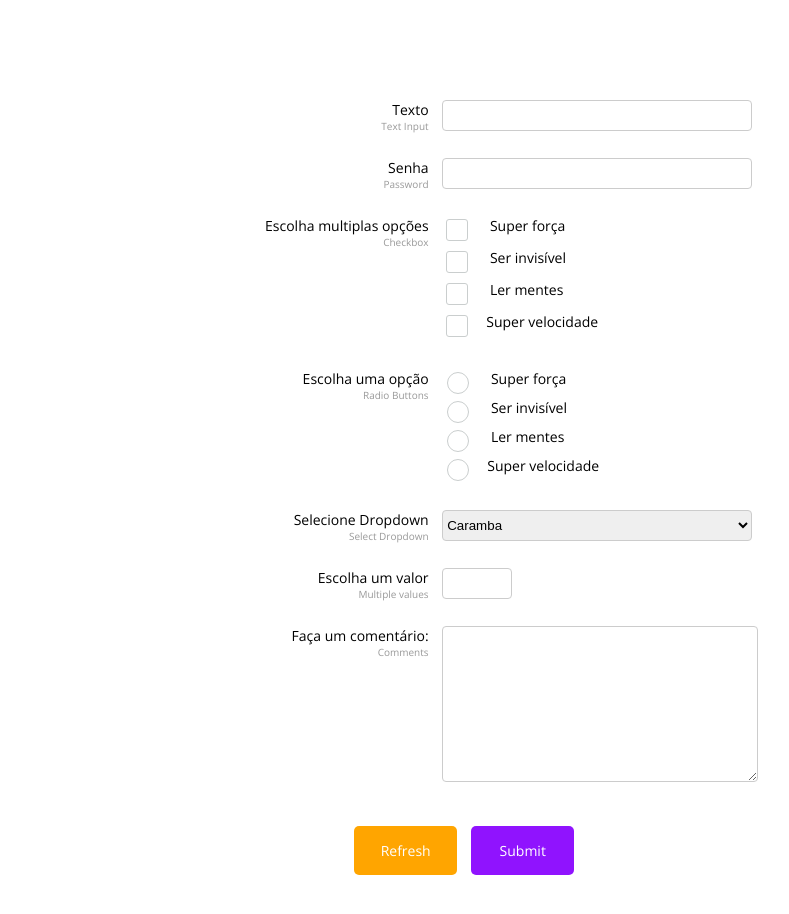
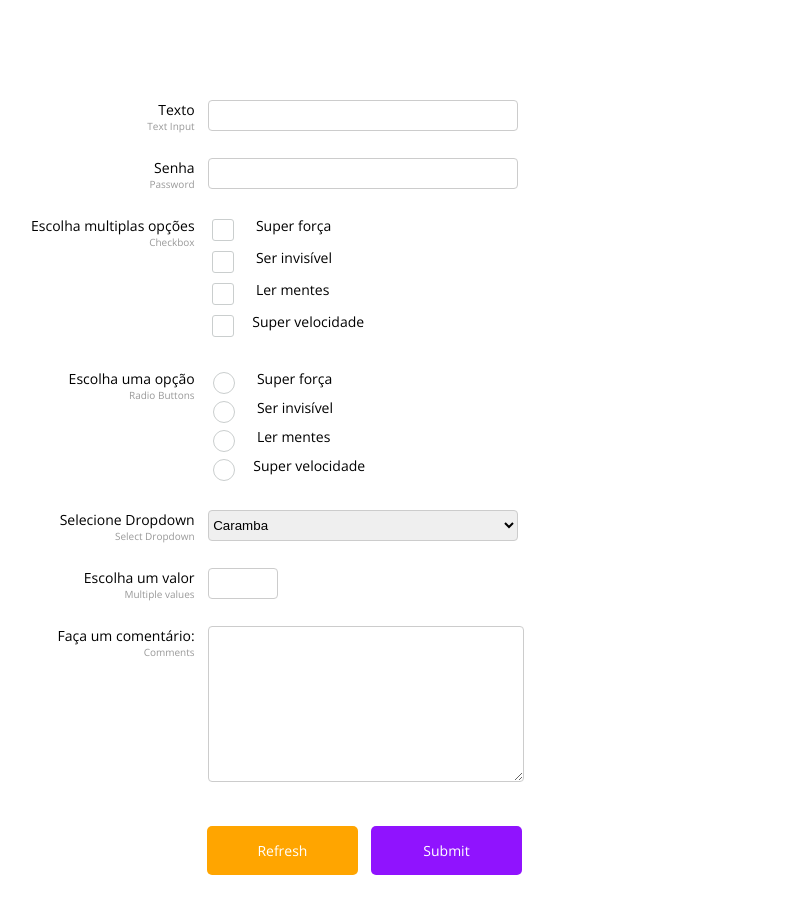
Before and after one commit to natalyapeixoto/form, a plain HTML site: page index.html in a window 1280 px wide. Shown: the whole page, without its empty margins (319-1108 px from the left). Drawn offline with nearby package versions, Linux system fonts and the light colour scheme.

Commit message:
formulario done

```diff
--- a/css/style.css
+++ b/css/style.css
@@ -9,7 +9,7 @@ body{
 
 form{
     width: 50%;
-    margin: 100px 550px;
+    margin: 100px auto;
 }
 
 .multiple{
@@ -56,7 +56,7 @@ a{
     text-decoration: none;
 }
 .btn_under{
-    width: 20%;
+    width: 35%;
     text-align: center;
 }
 a.multiple{
@@ -64,7 +64,7 @@ a.multiple{
 }
 
 .cx-btn{
-    margin-left: 115px;
+    margin-left: 32%;
 }
 
 input[type='checkbox']{
```
